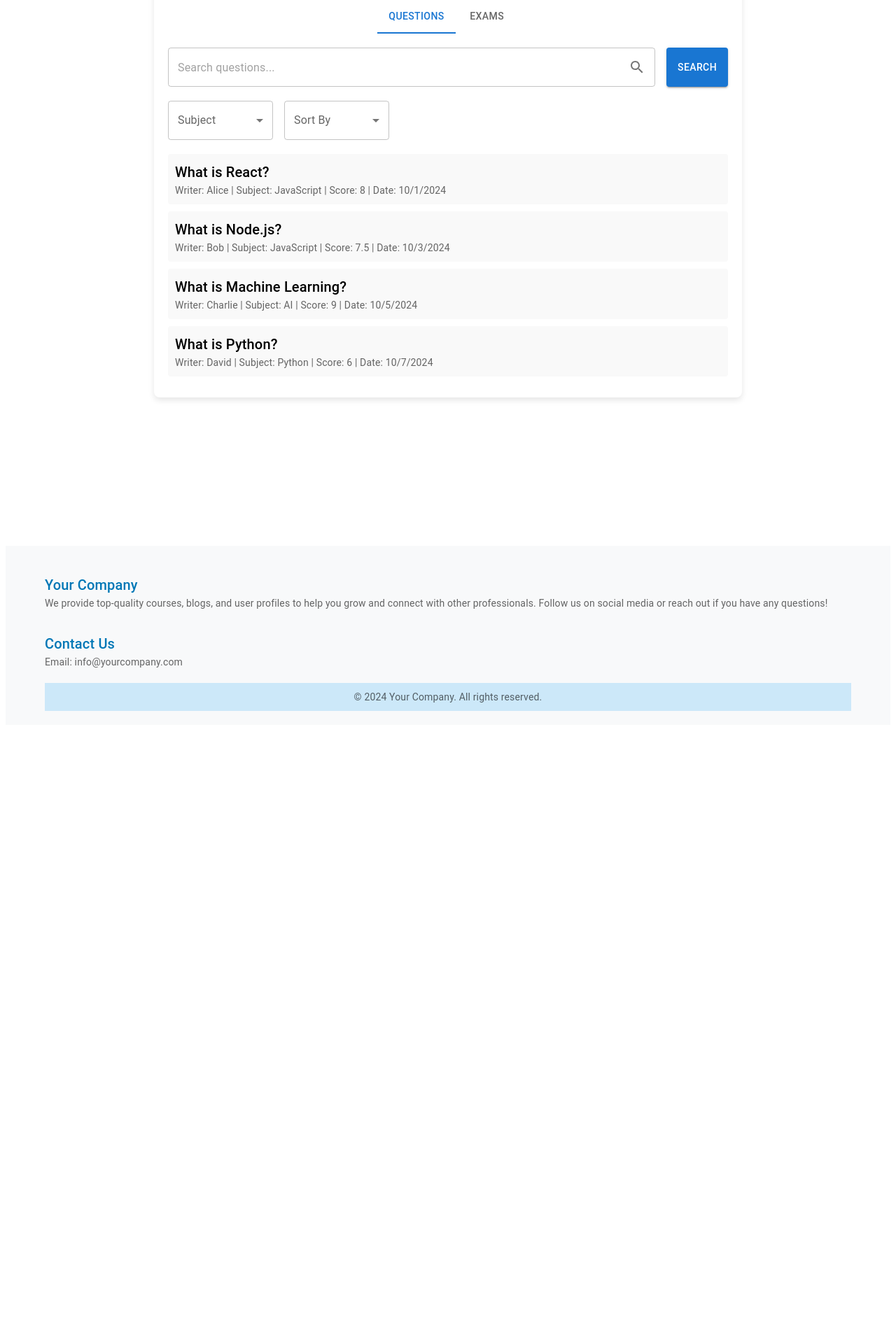
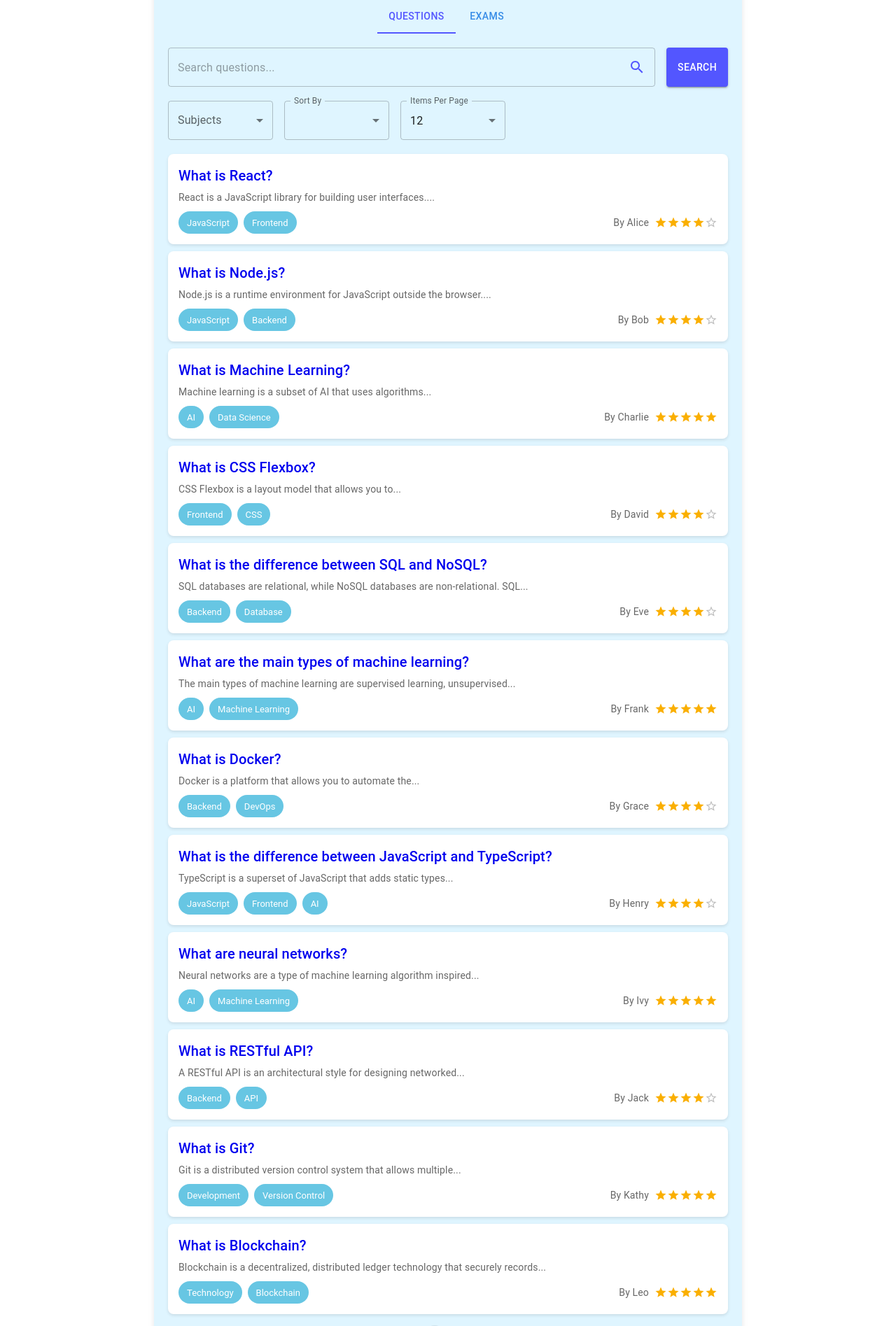
Before and after one commit to SAD-Enjoyers/SAD_Frontend, a React (Vite) app: page /QuestionSearch in a window 1280 px wide. Shown: the part 140-2035 px from the top of the page at 70% size. Before the commit the page ends 1184 px from the top, so only its background shows below. Built offline with nearby package versions, Linux system fonts and the light colour scheme.

Commit message:
Refactor QuestionSearch component:

```diff
--- a/src/features/Exams/QuestionSearch/QuestionSearch.jsx
+++ b/src/features/Exams/QuestionSearch/QuestionSearch.jsx
@@ -11,50 +11,130 @@ import {
   Typography,
   Tabs,
   Tab,
+  Chip,
+  Rating,
+  Pagination,
 } from "@mui/material";
 import SearchIcon from "@mui/icons-material/Search";
+import { Link } from "react-router-dom";
 import Layout from "../../../common/Layout";
 
 function QuestionSearch() {
   const [searchTerm, setSearchTerm] = useState("");
   const [loading, setLoading] = useState(false);
-  const [selectedSubject, setSelectedSubject] = useState("");
-  const [sortOrder, setSortOrder] = useState("");
-  const [activeTab, setActiveTab] = useState(0); // 0: Questions, 1: Exams
+  const [selectedSubjects, setSelectedSubjects] = useState([]);
+  const [sortOrder, setSortOrder] = useState({
+    criterion: "",
+    direction: "asc",
+  });
+  const [activeTab, setActiveTab] = useState(0);
+  const [currentPage, setCurrentPage] = useState(1);
+  const [itemsPerPage, setItemsPerPage] = useState(12);
 
-  // Sample questions data for demonstration
   const questions = [
     {
       id: 1,
       name: "What is React?",
       writer: "Alice",
-      score: 8,
-      subject: "JavaScript",
-      date: "2024-10-01",
+      score: 4,
+      subjects: ["JavaScript", "Frontend"],
+      text: "React is a JavaScript library for building user interfaces.",
     },
     {
       id: 2,
       name: "What is Node.js?",
       writer: "Bob",
-      score: 7.5,
-      subject: "JavaScript",
-      date: "2024-10-03",
+      score: 3.5,
+      subjects: ["JavaScript", "Backend"],
+      text: "Node.js is a runtime environment for JavaScript outside the browser.",
     },
     {
       id: 3,
       name: "What is Machine Learning?",
       writer: "Charlie",
-      score: 9,
-      subject: "AI",
-      date: "2024-10-05",
+      score: 4.5,
+      subjects: ["AI", "Data Science"],
+      text: "Machine learning is a subset of AI that uses algorithms to learn.",
     },
     {
       id: 4,
-      name: "What is Python?",
+      name: "What is CSS Flexbox?",
       writer: "David",
-      score: 6,
-      subject: "Python",
-      date: "2024-10-07",
+      score: 4,
+      subjects: ["Frontend", "CSS"],
+      text: "CSS Flexbox is a layout model that allows you to design complex layouts with ease using flexible containers and items.",
+    },
+    {
+      id: 5,
+      name: "What is the difference between SQL and NoSQL?",
+      writer: "Eve",
+      score: 4.2,
+      subjects: ["Backend", "Database"],
+      text: "SQL databases are relational, while NoSQL databases are non-relational. SQL is best for structured data, while NoSQL is better for unstructured data.",
+    },
+    {
+      id: 6,
+      name: "What are the main types of machine learning?",
+      writer: "Frank",
+      score: 4.7,
+      subjects: ["AI", "Machine Learning"],
+      text: "The main types of machine learning are supervised learning, unsupervised learning, and reinforcement learning.",
+    },
+    {
+      id: 7,
+      name: "What is Docker?",
+      writer: "Grace",
+      score: 3.9,
+      subjects: ["Backend", "DevOps"],
+      text: "Docker is a platform that allows you to automate the deployment of applications inside lightweight containers.",
+    },
+    {
+      id: 8,
+      name: "What is the difference between JavaScript and TypeScript?",
+      writer: "Henry",
+      score: 4.3,
+      subjects: ["JavaScript", "Frontend", "AI"],
+      text: "TypeScript is a superset of JavaScript that adds static types and other features, making it easier to scale large applications.",
+    },
+    {
+      id: 9,
+      name: "What are neural networks?",
+      writer: "Ivy",
+      score: 4.6,
+      subjects: ["AI", "Machine Learning"],
+      text: "Neural networks are a type of machine learning algorithm inspired by the structure of the human brain, used to recognize patterns and make decisions.",
+    },
+    {
+      id: 10,
+      name: "What is RESTful API?",
+      writer: "Jack",
+      score: 4.1,
+      subjects: ["Backend", "API"],
+      text: "A RESTful API is an architectural style for designing networked applications, based on stateless, client-server interactions using HTTP.",
+    },
+    {
+      id: 11,
+      name: "What is Git?",
+      writer: "Kathy",
+      score: 4.5,
+      subjects: ["Development", "Version Control"],
+      text: "Git is a distributed version control system that allows multiple developers to track changes in source code and collaborate on projects.",
+    },
+    {
+      id: 12,
+      name: "What is Blockchain?",
+      writer: "Leo",
+      score: 4.8,
+      subjects: ["Technology", "Blockchain"],
+      text: "Blockchain is a decentralized, distributed ledger technology that securely records transactions across many computers.",
+    },
+    {
+      id: 13,
+      name: "What are cloud services?",
+      writer: "Mia",
+      score: 4.2,
+      subjects: ["Cloud", "DevOps"],
+      text: "Cloud services provide on-demand access to computing resources such as servers, storage, and databases over the internet, typically on a pay-as-you-go basis.",
     },
   ];
 
@@ -62,31 +142,63 @@ function QuestionSearch() {
 
   const handleSearchSubmit = () => {
     setLoading(true);
-    setTimeout(() => setLoading(false), 1500); // Simulate loading
+    setTimeout(() => setLoading(false), 1500);
   };
 
   const handleKeyPress = (event) => {
     if (event.key === "Enter") handleSearchSubmit();
   };
 
-  const handleSubjectChange = (event) => setSelectedSubject(event.target.value);
+  const handleSubjectChange = (event) =>
+    setSelectedSubjects(event.target.value);
 
-  const handleSortChange = (event) => setSortOrder(event.target.value);
+  const handleSortChange = (event) => {
+    const [criterion, direction] = event.target.value.split("-");
+    setSortOrder({ criterion, direction });
+  };
 
   const handleTabChange = (event, newValue) => setActiveTab(newValue);
 
-  // Filtered questions
+  const handlePageChange = (event, value) => setCurrentPage(value);
+
+  const handleItemsPerPageChange = (event) => {
+    setItemsPerPage(event.target.value);
+    setCurrentPage(1);
+  };
+
   const filteredQuestions = questions
     .filter(
       (question) =>
         question.name.toLowerCase().includes(searchTerm.toLowerCase()) &&
-        (selectedSubject ? question.subject === selectedSubject : true)
+        (selectedSubjects.length === 0 ||
+          selectedSubjects.every((subject) =>
+            question.subjects.includes(subject)
+          ))
     )
     .sort((a, b) => {
-      if (sortOrder === "date") return new Date(a.date) - new Date(b.date);
-      if (sortOrder === "score") return b.score - a.score;
+      const { criterion, direction } = sortOrder;
+      if (criterion === "score") {
+        return direction === "asc" ? a.score - b.score : b.score - a.score;
+      }
+      if (criterion === "name") {
+        return direction === "asc"
+          ? a.name.localeCompare(b.name)
+          : b.name.localeCompare(a.name);
+      }
+      if (criterion === "writer") {
+        return direction === "asc"
+          ? a.writer.localeCompare(b.writer)
+          : b.writer.localeCompare(a.writer);
+      }
       return 0;
     });
+
+  const totalPages = Math.ceil(filteredQuestions.length / itemsPerPage);
+  const startIndex = (currentPage - 1) * itemsPerPage;
+  const currentQuestions = filteredQuestions.slice(
+    startIndex,
+    startIndex + itemsPerPage
+  );
 
   return (
     <Layout>
@@ -97,14 +209,26 @@ function QuestionSearch() {
           margin: "auto",
           marginTop: "120px",
           padding: "20px",
-          backgroundColor: "#fff",
+          backgroundColor: "#DFF5FF",
           borderRadius: "8px",
           boxShadow: "0 4px 8px rgba(0, 0, 0, 0.1)",
         }}
       >
-        <Tabs value={activeTab} onChange={handleTabChange} centered>
-          <Tab label="Questions" />
-          <Tab label="Exams" />
+        <Tabs
+          value={activeTab}
+          onChange={handleTabChange}
+          centered
+          TabIndicatorProps={{ style: { backgroundColor: "#5356FF" } }}
+          textColor="primary"
+        >
+          <Tab
+            label="Questions"
+            style={{ color: activeTab === 0 ? "#5356FF" : "#378CE7" }}
+          />
+          <Tab
+            label="Exams"
+            style={{ color: activeTab === 1 ? "#5356FF" : "#378CE7" }}
+          />
         </Tabs>
         {activeTab === 0 && (
           <Box>
@@ -119,7 +243,7 @@ function QuestionSearch() {
                 InputProps={{
                   endAdornment: (
                     <InputAdornment position="end">
-                      <SearchIcon />
+                      <SearchIcon style={{ color: "#5356FF" }} />
                     </InputAdornment>
                   ),
                 }}
@@ -128,64 +252,134 @@ function QuestionSearch() {
                 variant="contained"
                 onClick={handleSearchSubmit}
                 disabled={loading}
+                sx={{
+                  backgroundColor: "#5356FF",
+                  color: "#fff",
+                  "&:hover": { backgroundColor: "#378CE7" },
+                }}
               >
                 {loading ? "Searching..." : "Search"}
               </Button>
             </Box>
-            <Box sx={{ display: "flex", gap: 2, marginTop: "20px" }}>
+            <Box sx={{ marginTop: "20px", display: "flex", gap: 2 }}>
               <FormControl variant="outlined" sx={{ minWidth: 150 }}>
-                <InputLabel>Subject</InputLabel>
+                <InputLabel>Subjects</InputLabel>
                 <Select
-                  value={selectedSubject}
+                  multiple
+                  value={selectedSubjects}
                   onChange={handleSubjectChange}
-                  label="Subject"
+                  label="Subjects"
+                  renderValue={(selected) => selected.join(", ")}
                 >
-                  <MenuItem value="">All Subjects</MenuItem>
                   <MenuItem value="JavaScript">JavaScript</MenuItem>
+                  <MenuItem value="Frontend">Frontend</MenuItem>
+                  <MenuItem value="Backend">Backend</MenuItem>
+                  <MenuItem value="AI">AI</MenuItem>
+                  <MenuItem value="Data Science">Data Science</MenuItem>
                   <MenuItem value="Python">Python</MenuItem>
-                  <MenuItem value="AI">AI</MenuItem>
                 </Select>
               </FormControl>
               <FormControl variant="outlined" sx={{ minWidth: 150 }}>
                 <InputLabel>Sort By</InputLabel>
                 <Select
-                  value={sortOrder}
+                  value={`${sortOrder.criterion}-${sortOrder.direction}`}
                   onChange={handleSortChange}
                   label="Sort By"
                 >
-                  <MenuItem value="">None</MenuItem>
-                  <MenuItem value="date">Date</MenuItem>
-                  <MenuItem value="score">Score</MenuItem>
+                  <MenuItem value="score-asc">Score (Low to High)</MenuItem>
+                  <MenuItem value="score-desc">Score (High to Low)</MenuItem>
+                  <MenuItem value="name-asc">Name (A to Z)</MenuItem>
+                  <MenuItem value="name-desc">Name (Z to A)</MenuItem>
+                  <MenuItem value="writer-asc">Writer (A to Z)</MenuItem>
+                  <MenuItem value="writer-desc">Writer (Z to A)</MenuItem>
+                </Select>
+              </FormControl>
+              <FormControl variant="outlined" sx={{ minWidth: 150 }}>
+                <InputLabel>Items Per Page</InputLabel>
+                <Select
+                  value={itemsPerPage}
+                  onChange={handleItemsPerPageChange}
+                  label="Items Per Page"
+                >
+                  <MenuItem value={5}>5</MenuItem>
+                  <MenuItem value={10}>10</MenuItem>
+                  <MenuItem value={12}>12</MenuItem>
+                  <MenuItem value={15}>15</MenuItem>
                 </Select>
               </FormControl>
             </Box>
             <Box sx={{ marginTop: "20px" }}>
-              {filteredQuestions.map((question) => (
+              {currentQuestions.map((question) => (
                 <Box
                   key={question.id}
                   sx={{
+                    display: "flex",
+                    flexDirection: "column",
+                    padding: "15px",
+                    borderRadius: "8px",
+                    backgroundColor: "#fff",
                     marginBottom: "10px",
-                    padding: "10px",
-                    background: "#f9f9f9",
-                    borderRadius: "4px",
+                    boxShadow: "0 2px 4px rgba(0, 0, 0, 0.1)",
                   }}
                 >
-                  <Typography variant="h6">{question.name}</Typography>
-                  <Typography variant="body2" color="textSecondary">
-                    Writer: {question.writer} | Subject: {question.subject} |
-                    Score: {question.score} | Date:{" "}
-                    {new Date(question.date).toLocaleDateString()}
+                  <Typography
+                    variant="h6"
+                    sx={{ color: "#5356FF", textDecoration: "none" }}
+                  >
+                    <Link
+                      to={`/question/${question.id}`}
+                      style={{ textDecoration: "none" }}
+                    >
+                      {question.name}
+                    </Link>
                   </Typography>
+                  <Typography
+                    variant="body2"
+                    color="text.secondary"
+                    sx={{ marginTop: "5px" }}
+                  >
+                    {question.text.split(" ").slice(0, 10).join(" ")}...
+                  </Typography>
+                  <Box
+                    sx={{
+                      display: "flex",
+                      justifyContent: "space-between",
+                      alignItems: "center",
+                      width: "100%",
+                      marginTop: "10px",
+                    }}
+                  >
+                    <Box sx={{ display: "flex", gap: 1 }}>
+                      {question.subjects.map((subject, index) => (
+                        <Chip
+                          key={index}
+                          label={subject}
+                          sx={{
+                            backgroundColor: "#67C6E3",
+                            color: "#fff",
+                          }}
+                        />
+                      ))}
+                    </Box>
+                    <Box sx={{ display: "flex", alignItems: "center", gap: 1 }}>
+                      <Typography variant="body2" color="text.secondary">
+                        By {question.writer}
+                      </Typography>
+                      <Rating value={question.score} readOnly size="small" />
+                    </Box>
+                  </Box>
                 </Box>
               ))}
             </Box>
-          </Box>
-        )}
-        {activeTab === 1 && (
-          <Box sx={{ marginTop: "20px", textAlign: "center" }}>
-            <Typography variant="h5" color="textSecondary">
-              Exams section is under development.
-            </Typography>
+            <Box
+              sx={{ display: "flex", justifyContent: "center", marginTop: 2 }}
+            >
+              <Pagination
+                count={totalPages}
+                page={currentPage}
+                onChange={handlePageChange}
+              />
+            </Box>
           </Box>
         )}
       </Box>
```
Also changed, not shown: src/assets/images/notFound.jpg (added).
